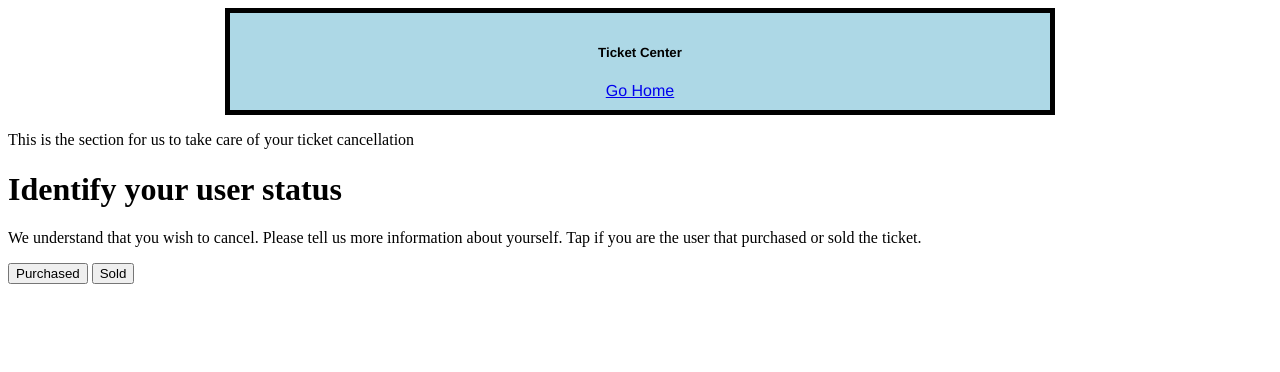
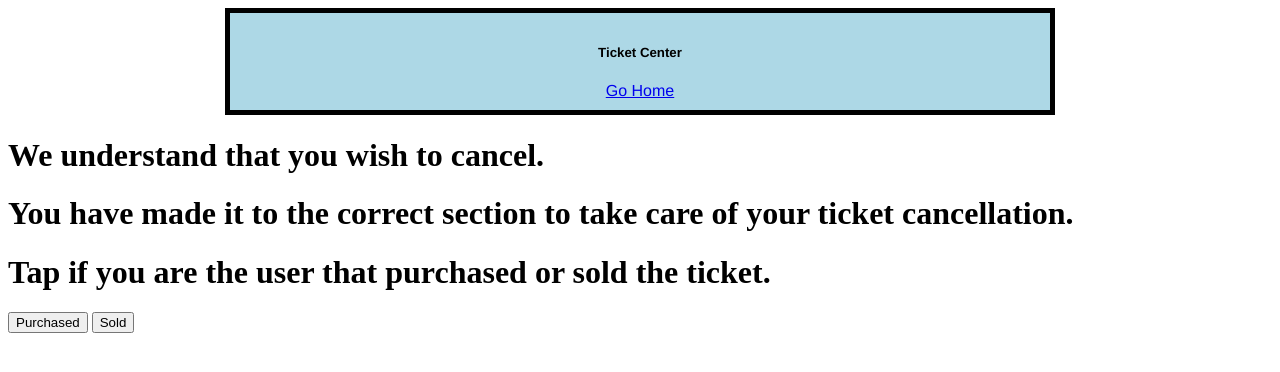
Before and after one commit to johns28y/TICKETCENTER, a PHP site: page /website/ticketcancellation.php in a window 1280 px wide. Shown: the top 372 px of the page. Run offline with PHP 8.4, Linux system fonts and the light colour scheme.

Commit message:
Add files via upload

```diff
--- a/Website/ticketcancellation.php
+++ b/Website/ticketcancellation.php
@@ -15,24 +15,24 @@
                 Go Home<br>
             </a>
         </div>
-        <div data-role = "main" class = "ui-content">
-        <p>This is the section for us to take care of your ticket cancellation</p>
+
+        <div class = "header">
+            <h1> We understand that you wish to cancel. </h1>
         </div>
 
-        <div data-role = "page" data-dialog = "true" id = "pagetwo"></div>
-          <div data-role = "header">
-             <h1> Identify your user status</h1>
+        <div class = "header">
+           <h1> You have made it to the correct section to take care of your ticket cancellation. </h1>
+        </div>
+
+          <div class = "header">
+             <h1> Tap if you are the user that purchased or sold the ticket. </h1>
           </div>
 
-        <div data-role = "main" class = "ui-content"> </div>
-        <p>We understand that you wish to cancel. Please tell us more information about yourself. Tap if you are the user that purchased or sold the ticket. </p>
         <form action = "">
           <input type = "button" value = "Purchased"  onclick = "window.location.href ='ticketcancellationpurchased.php';"/>
           <input type = "button" value = "Sold"  onclick = "window.location.href ='ticketcancellationsold.php';"/>
         </form>
-
     </body>
-
 <?php
 $dsn = 'mysql:host=127.0.0.1; dbname = bulletinboard';
 $username = 'root';
```
